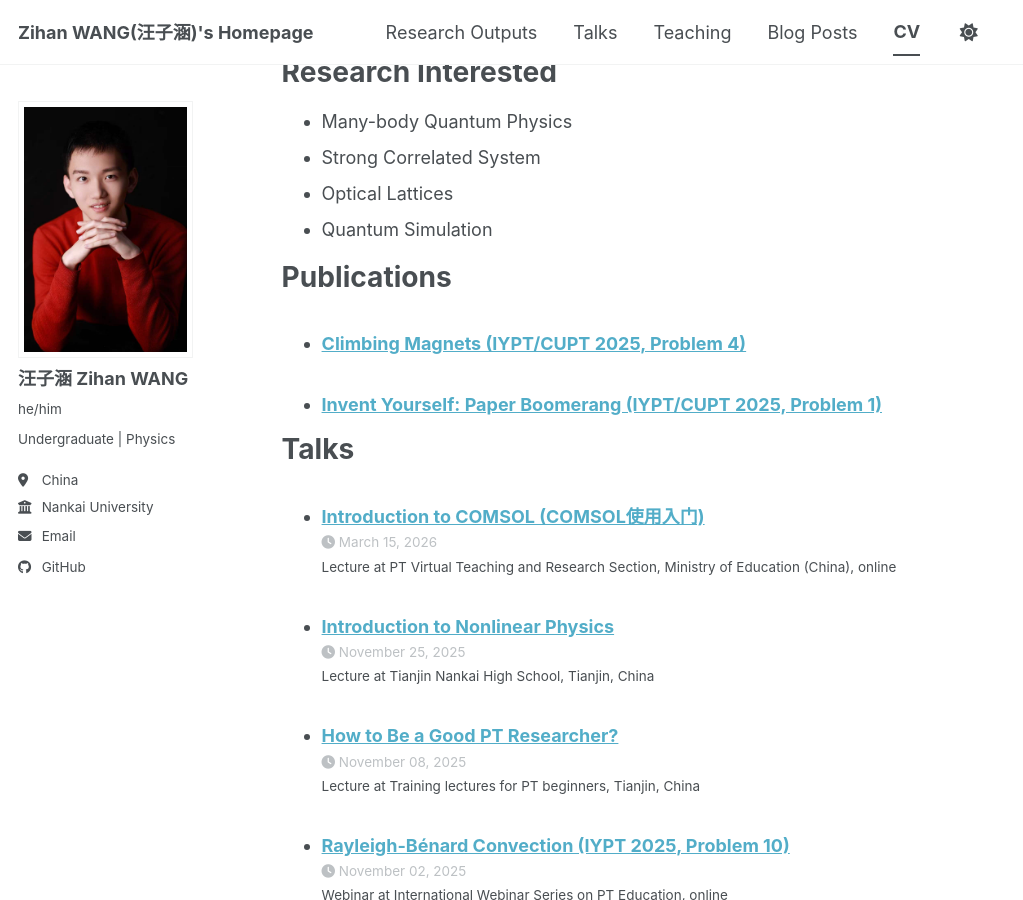
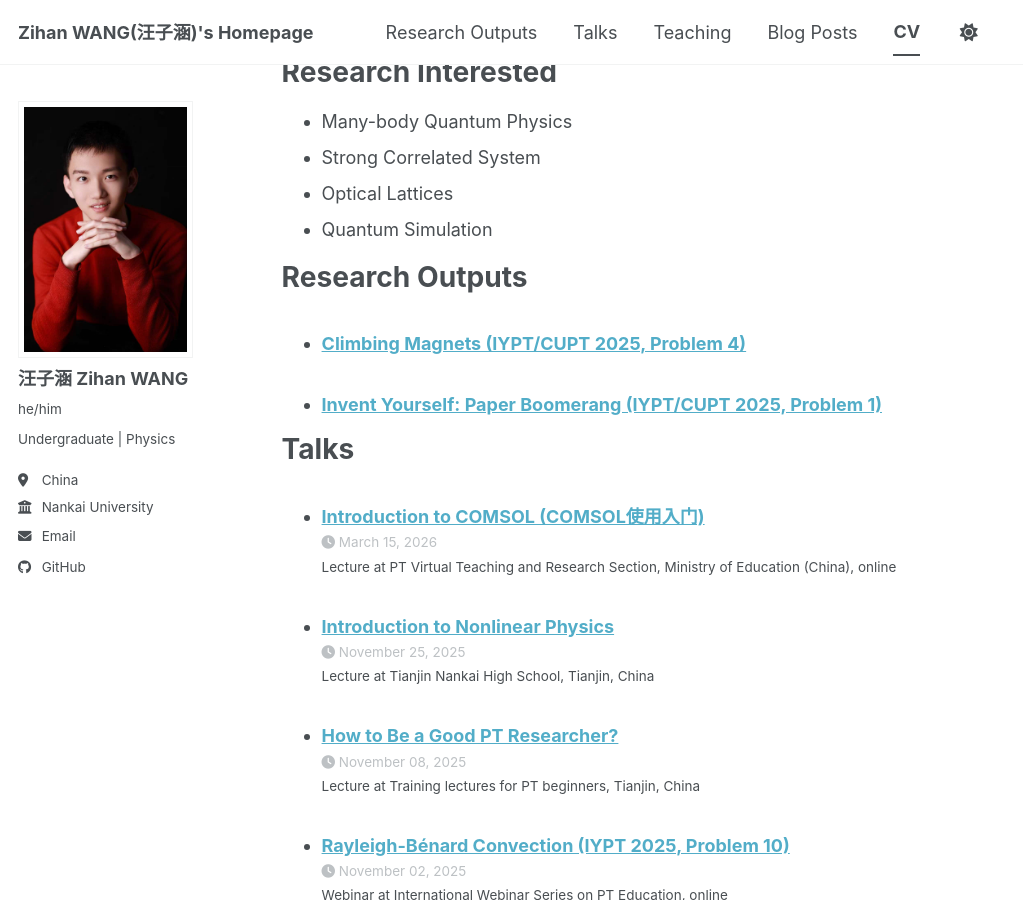
Before and after one commit to zhwang6626/zhwang6626.github.io, a Jekyll site: the page built from _pages/cv.md, in a window 1280 px wide and 900 px high, scrolled down 956 px. Shown: the whole window, without its empty margins (0-1023 px from the left). Built offline with Jekyll 4.4.1, drawn with Linux system fonts in a browser that asks for light colours; a script bundle is joined from its source files by our own code; library files that are not in the unit come from our copies.

Commit message:
Update cv.md

```diff
--- a/_pages/cv.md
+++ b/_pages/cv.md
@@ -42,7 +42,7 @@ Research Interested
 * Optical Lattices
 * Quantum Simulation
 
-Publications
+Research Outputs
 ======
   <ul>{% for post in site.publications reversed %}
     {% include archive-single-cv.html %}
```
